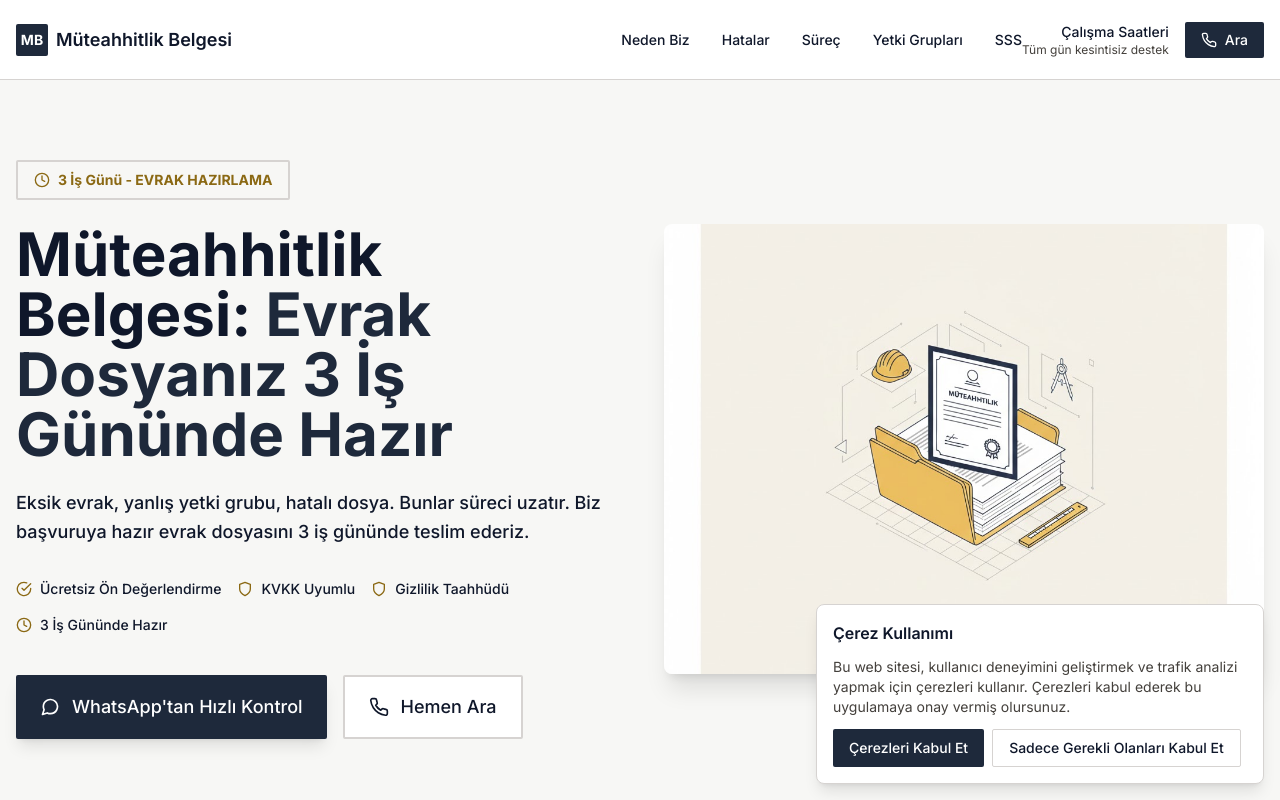
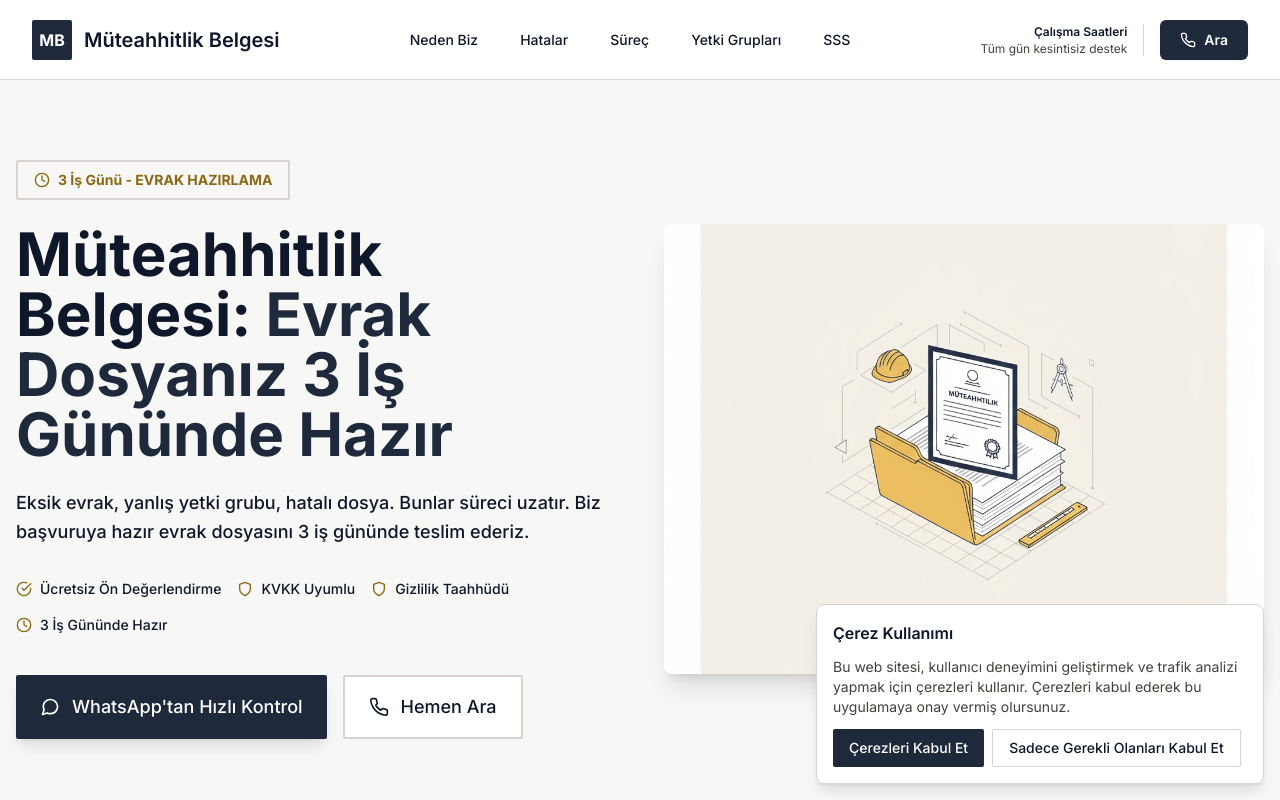
Before and after one commit to otomantik/muteahitlik-belgesi, a Next.js app: page / in a window 1280 px wide. Shown: the top 800 px of the page. Built offline with nearby package versions, Linux system fonts and the light colour scheme.

Commit message:
Redesign: MasaÃ¼stÃ¼ header tamamen yenilendi - dengeli daÄŸÄ±lÄ±m, merkezi navigation, hover efektleri, profesyonel spacing

```diff
--- a/components/layout/Header.tsx
+++ b/components/layout/Header.tsx
@@ -14,45 +14,49 @@ declare global {
 export const Header = () => {
   return (
     <header className="fixed top-0 left-0 right-0 z-50 bg-card border-b border-border h-[var(--header-height-mobile)] md:h-[var(--header-height-desktop)]">
-      <div className="container mx-auto px-4 h-full flex items-center justify-between">
-        {/* Logo */}
-        <div className="flex items-center flex-1 min-w-0">
-          <Link href="/" className="flex items-center gap-2 min-w-0">
-            <div className="w-8 h-8 bg-accent-dark rounded-sm flex items-center justify-center flex-shrink-0">
-              <span className="text-white font-bold text-sm">MB</span>
+      <div className="container mx-auto px-4 md:px-6 lg:px-8 h-full">
+        <div className="h-full flex items-center justify-between gap-6 lg:gap-8">
+          {/* Logo Section */}
+          <div className="flex items-center flex-shrink-0">
+            <Link href="/" className="flex items-center gap-3 group">
+              <div className="w-10 h-10 bg-accent-dark rounded-sm flex items-center justify-center flex-shrink-0 transition-transform group-hover:scale-105">
+                <span className="text-white font-bold text-base">MB</span>
               </div>
-            <span className="text-foreground font-semibold text-base md:text-lg truncate">
+              <span className="text-foreground font-semibold text-lg lg:text-xl truncate max-w-[200px] lg:max-w-none">
                 Müteahhitlik Belgesi
               </span>
             </Link>
           </div>
 
-        {/* Navigation - Desktop */}
-        <nav className="hidden md:flex items-center space-x-8">
+          {/* Navigation Section - Centered */}
+          <nav className="hidden lg:flex items-center justify-center flex-1 max-w-2xl mx-auto">
+            <div className="flex items-center gap-0.5">
               {NAVIGATION.map((item) => (
                 <a
                   key={item.href}
                   href={item.href}
-              className="text-foreground hover:text-accent-gold transition-colors text-sm font-medium"
+                  className="px-4 xl:px-5 py-2.5 text-foreground hover:text-accent-gold hover:bg-accent-gold/5 rounded-md transition-all text-sm font-medium relative group"
                 >
                   {item.label}
+                  <span className="absolute bottom-1 left-1/2 transform -translate-x-1/2 w-0 h-0.5 bg-accent-gold transition-all duration-300 group-hover:w-3/4"></span>
                 </a>
               ))}
+            </div>
           </nav>
 
-        {/* Right Section - Phone CTA & Hours */}
-        <div className="flex items-center gap-4">
+          {/* Right Section */}
+          <div className="flex items-center justify-end gap-3 xl:gap-4 flex-shrink-0">
             {/* Working Hours - Desktop */}
-          <div className="hidden md:flex flex-col items-end">
-            <span className="text-sm font-medium text-foreground">Çalışma Saatleri</span>
-            <span className="text-xs text-muted-foreground">{HOURS.description}</span>
+            <div className="hidden xl:flex flex-col items-end pr-4 border-r border-border/60">
+              <span className="text-xs font-semibold text-foreground leading-tight mb-0.5 whitespace-nowrap">Çalışma Saatleri</span>
+              <span className="text-xs text-muted-foreground leading-tight whitespace-nowrap">{HOURS.description}</span>
             </div>
 
             {/* Phone CTA Button */}
             <a
               href={`tel:${CONTACT.phone.primary}`}
               aria-label={`${CONTACT.phone.formatted} numarasını ara`}
-            className="flex items-center gap-2 px-4 py-2 bg-accent-dark text-white rounded-sm hover:bg-accent-dark/90 transition-colors text-sm font-medium"
+              className="flex items-center gap-2 px-5 py-2.5 bg-accent-dark text-white rounded-md hover:bg-accent-dark/90 transition-all text-sm font-semibold shadow-sm hover:shadow-md hover:scale-105 active:scale-95 whitespace-nowrap"
               onClick={() => {
                 // Analytics: click_call
                 if (typeof window !== 'undefined' && window.gtag) {
@@ -64,8 +68,9 @@ export const Header = () => {
               }}
             >
               <Icon name="phone" size={16} aria-hidden="true" />
-            <span className="hidden sm:inline">Ara</span>
+              <span>Ara</span>
             </a>
+          </div>
         </div>
       </div>
     </header>
```
Lines whose indentation alone changed are shown as unchanged.
